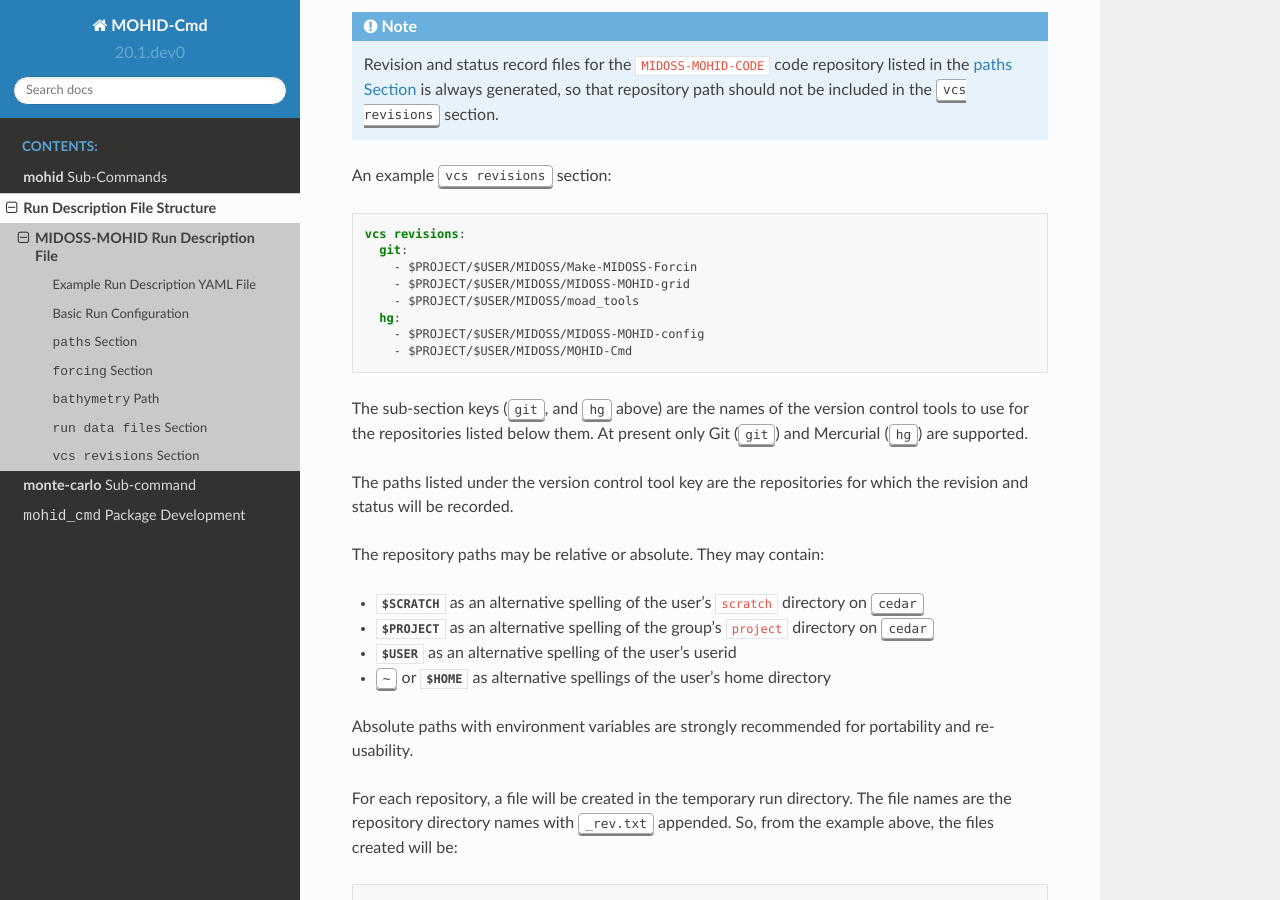
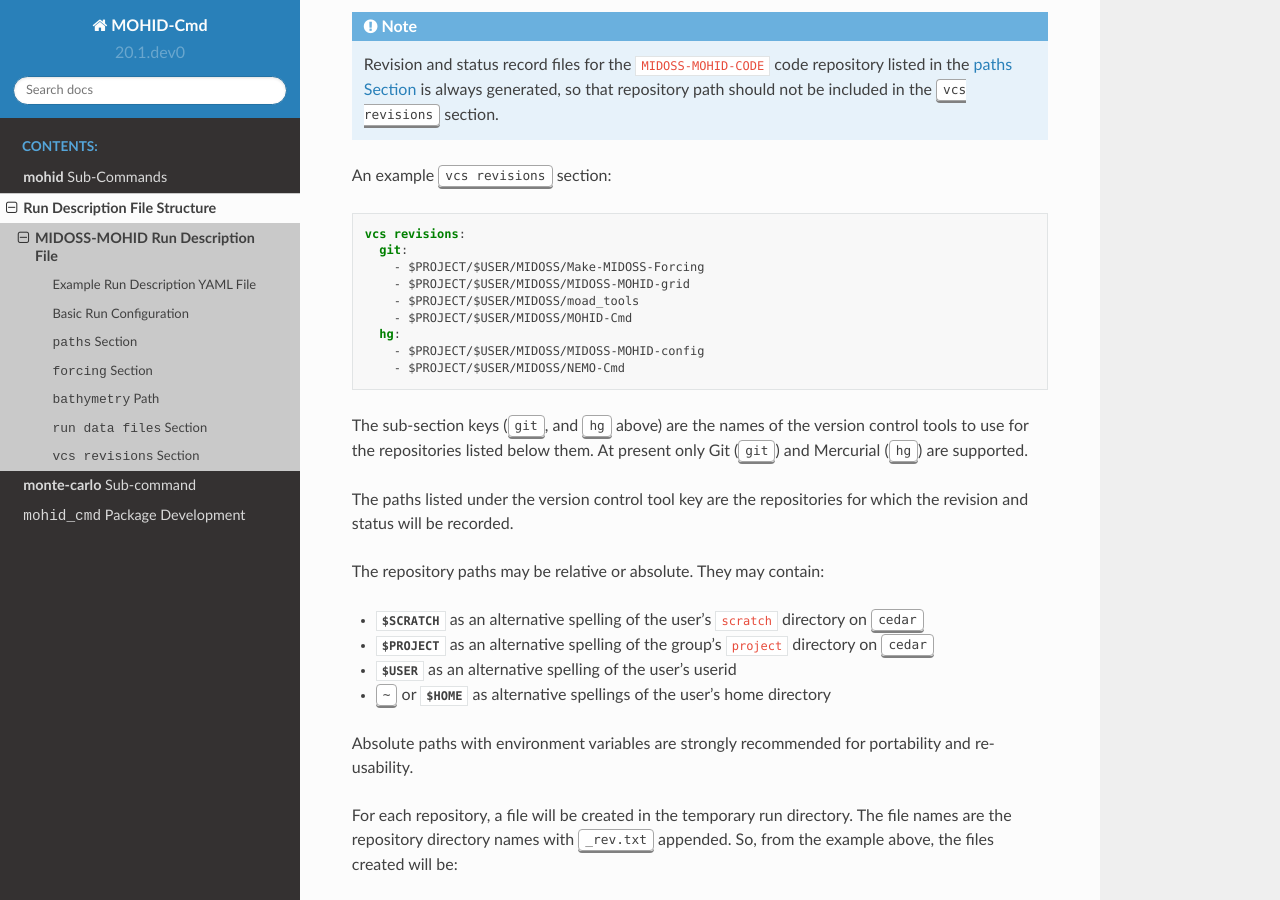
Before and after one commit to MIDOSS/MOHID-Cmd, a Sphinx documentation site: the page built from docs/run_description_file/yaml_file.rst, in a window 1280 px wide and 900 px high, scrolled down 4117 px. Built offline with Sphinx 7.4.7 and the Read the Docs theme 2.0.0, drawn with Linux system fonts in a browser that asks for light colours.

Commit message:
Update docs re: Git VCS recording of MOHID-Cmd repo
re: migration from Mercurial on Bitbucket to Git on GitHub

```diff
--- a/docs/monte-carlo.rst
+++ b/docs/monte-carlo.rst
@@ -63,10 +63,10 @@ Here is an example:
         - $PROJECT/$USER/MIDOSS/Make-MIDOSS-Forcin
         - $PROJECT/$USER/MIDOSS/MIDOSS-MOHID-grid
         - $PROJECT/$USER/MIDOSS/moad_tools
+        - $PROJECT/$USER/MIDOSS/MOHID-Cmd
       hg:
         - $PROJECT/$USER/MIDOSS/MIDOSS-MOHID-config
         - $PROJECT/$USER/MIDOSS/NEMO-Cmd
-        - $PROJECT/$USER/MIDOSS/MOHID-Cmd
 
 
 .. _MOHID-RunParametersCSV-File:
--- a/docs/run_description_file/yaml_file.rst
+++ b/docs/run_description_file/yaml_file.rst
@@ -227,12 +227,13 @@ An example :kbd:`vcs revisions` section:
 
     vcs revisions:
       git:
-        - $PROJECT/$USER/MIDOSS/Make-MIDOSS-Forcin
+        - $PROJECT/$USER/MIDOSS/Make-MIDOSS-Forcing
         - $PROJECT/$USER/MIDOSS/MIDOSS-MOHID-grid
         - $PROJECT/$USER/MIDOSS/moad_tools
+        - $PROJECT/$USER/MIDOSS/MOHID-Cmd
       hg:
         - $PROJECT/$USER/MIDOSS/MIDOSS-MOHID-config
-        - $PROJECT/$USER/MIDOSS/MOHID-Cmd
+        - $PROJECT/$USER/MIDOSS/NEMO-Cmd
 
 The sub-section keys
 (:kbd:`git`,
```
Also changed, not shown: 1 other file.
